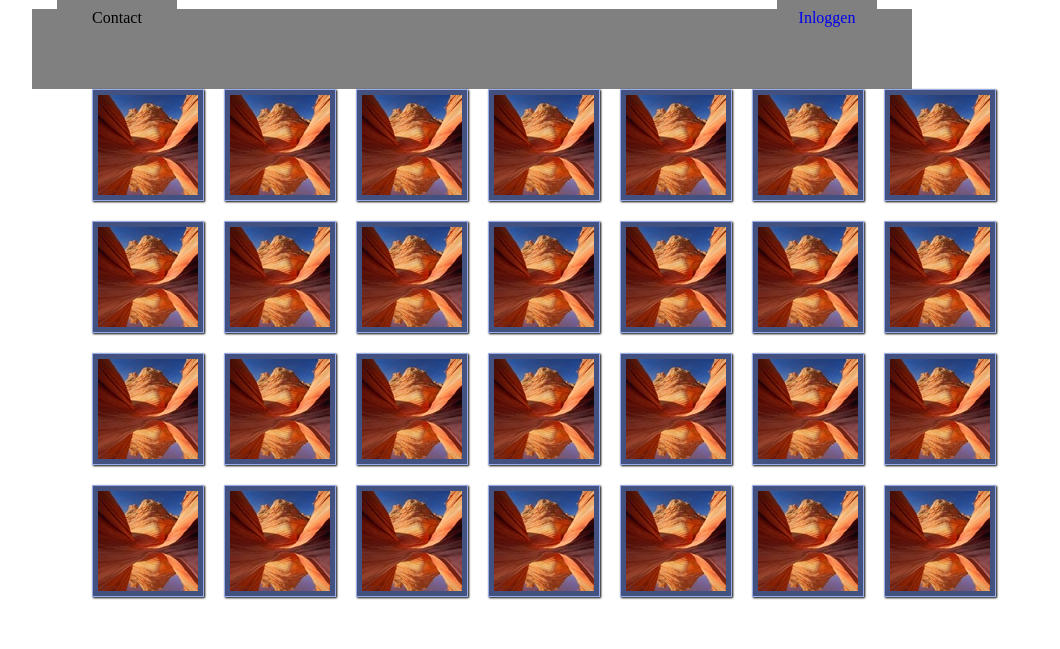
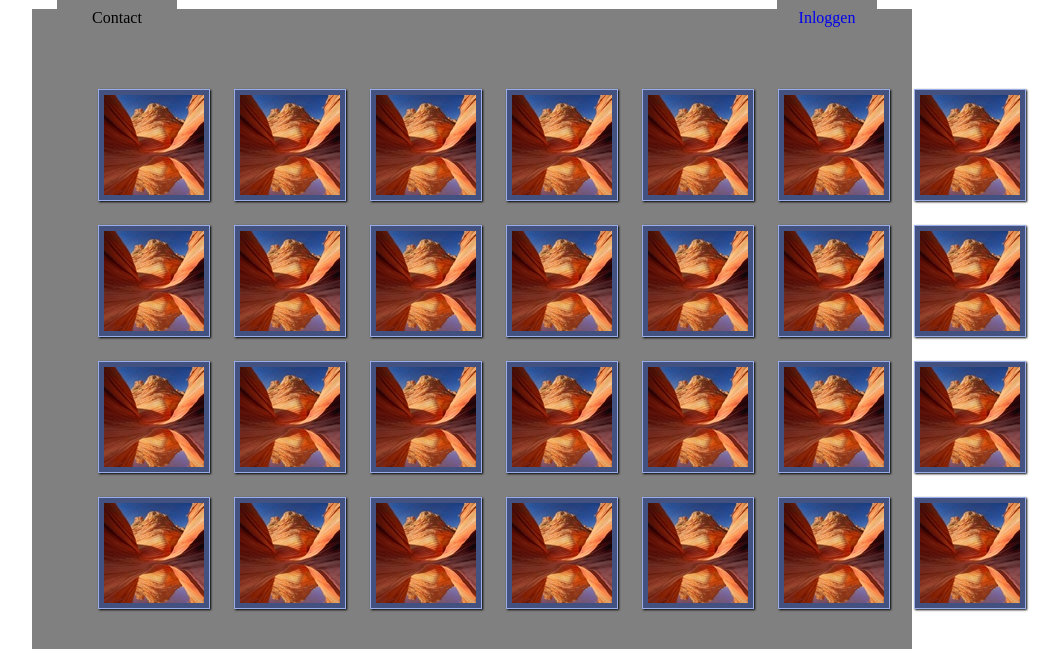
Before and after one commit to Svries/KBSLLH, a PHP site: page /Fotoboek.php in a window 1280 px wide. Shown: the part 425-1074 px from the top of the page, without its empty margins (168-1228 px from the left). Before the commit the page ends 1025 px from the top, so only its background shows below. Run offline with PHP 8.4, Linux system fonts and the light colour scheme; some web fonts are replaced.

Commit message:
float weg
schip

```diff
--- a/Fotoboek.php
+++ b/Fotoboek.php
@@ -107,7 +107,6 @@
         }
 
         .gallery li {
-            float:left;
             margin:10px;
         	display: inline-block;
         	margin:10px;
--- a/FotoboekMenu.php
+++ b/FotoboekMenu.php
@@ -101,9 +101,9 @@
         }
 
         .gallery li {
-            float:left;
             margin:10px;
         }
+
         .gallery img {
             display:block;
             padding:5px;
```
